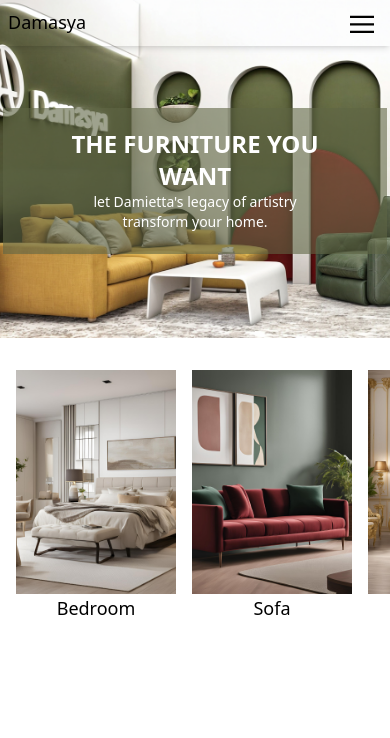
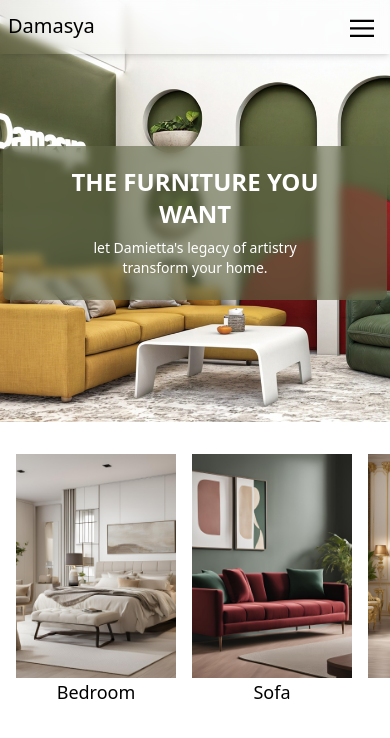
Before and after one commit to ziadabdelaziz/damasya, a React (Vite) app: page / in a window 390 px wide. Shown: the top 738 px of the page. Built offline with nearby package versions, Linux system fonts and the light colour scheme.

Commit message:
feat: adjust stacking context on NavBar for adding blur effect and adjusting responsiveness in hero section

```diff
--- a/src/components/home/Hero.tsx
+++ b/src/components/home/Hero.tsx
@@ -3,12 +3,12 @@ import heroImage from '@/assets/hero.png';
 const Hero = () => {
     return (
         <div className="relative w-full -z-10">
-            <img src={ heroImage } alt="hero" className='w-full h-[40vh] sm:h-auto object-cover z-0'/>
-            <div className='absolute top-1/2 left-1/2 transform -translate-x-1/2 -translate-y-1/2 z-10 w-full max-w-sm sm:max-w-xl md:max-w-3xl mt-3 sm:m-0'>
-                <div className='bg-app-secondary bg-opacity-60 text-white text-center px-8 sm:px-16 py-5'>
-                    <span className='font-bold text-2xl sm:text-3xl md:text-4xl'>THE FURNITURE YOU WANT</span>
+            <img src={ heroImage } alt="hero" className='w-full h-[50vh] sm:h-auto object-cover z-0'/>
+            <div className='absolute top-1/2 left-1/2 transform -translate-x-1/2 -translate-y-1/2 z-10 w-full max-w-sm sm:max-w-xl md:max-w-3xl lg:max-w-4xl mt-3 sm:m-0'>
+                <div className='backdrop-blur-sm bg-app-secondary/60 text-white text-center px-8 sm:px-16 py-5 rounded-md'>
+                    <span className='font-bold text-2xl sm:text-3xl md:text-4xl lg:text-5xl'>THE FURNITURE YOU WANT</span>
                     <br />
-                    <span className='inline-block text-sm sm:text-xl w-4/5 md:w-3/6'>let Damietta's legacy of artistry transform your home.</span>
+                    <span className='inline-block mt-2 text-sm sm:text-xl lg:text-3xl w-4/5 md:w-3/6 lg:w-4/5'>let Damietta's legacy of artistry transform your home.</span>
                 </div>
             </div>
         </div>
--- a/src/components/navigation/NavBar.tsx
+++ b/src/components/navigation/NavBar.tsx
@@ -6,10 +6,11 @@ import NavMenu from './NavMenu';
 
 const NavBar = () => {
     const [isOpenMenu, setIsOpenMenu] = useState(false);
+
     return (
-        <div className="fixed w-full sm:py-2 pb-0 bg-transparet shadow-md z-10">
-            <nav className='flex justify-between'>
-                <div className="ml-2 my-2 pb-0.5 sm:my-auto inline-block">
+        <div className="fixed w-full pb-0 bg-transparet shadow-md z-20">
+            <nav className='flex justify-between py-1 sm:py-4 backdrop-blur-sm'>
+                <div className="ml-2 my-2 pb-0.5 text-xl sm:my-auto inline-block">
                     Damasya
                 </div>
                 <ul className="hidden sm:inline">
@@ -30,11 +31,13 @@ const NavBar = () => {
                         <span className='bg-app-action'></span>
                     </li>
                 </ul>
-                <div onClick={()=>setIsOpenMenu(!isOpenMenu)} className={`fixed right-1 inline sm:hidden ${isOpenMenu && 'text-white'} scale-75 z-50`}>
-                    <Hamburger />
-                </div>
-                <NavMenu showMenu={isOpenMenu} />
             </nav>
+            <div onClick={()=>setIsOpenMenu(!isOpenMenu)}
+                    className={`fixed right-1 top-1 inline sm:hidden ${isOpenMenu? 'text-white' : ''} scale-75 z-50`}
+            >
+                <Hamburger />
+            </div>
+            <NavMenu showMenu={isOpenMenu} />
         </div>
      );
 }
```
